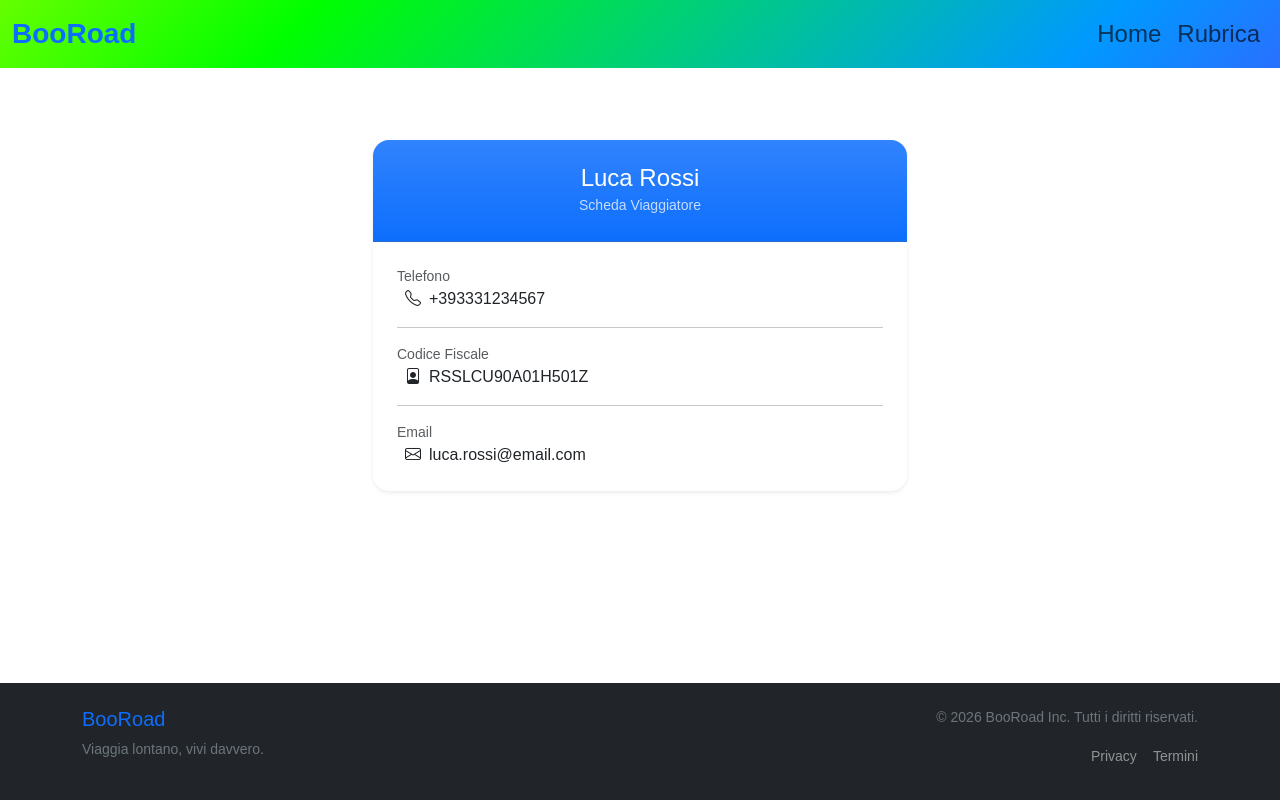
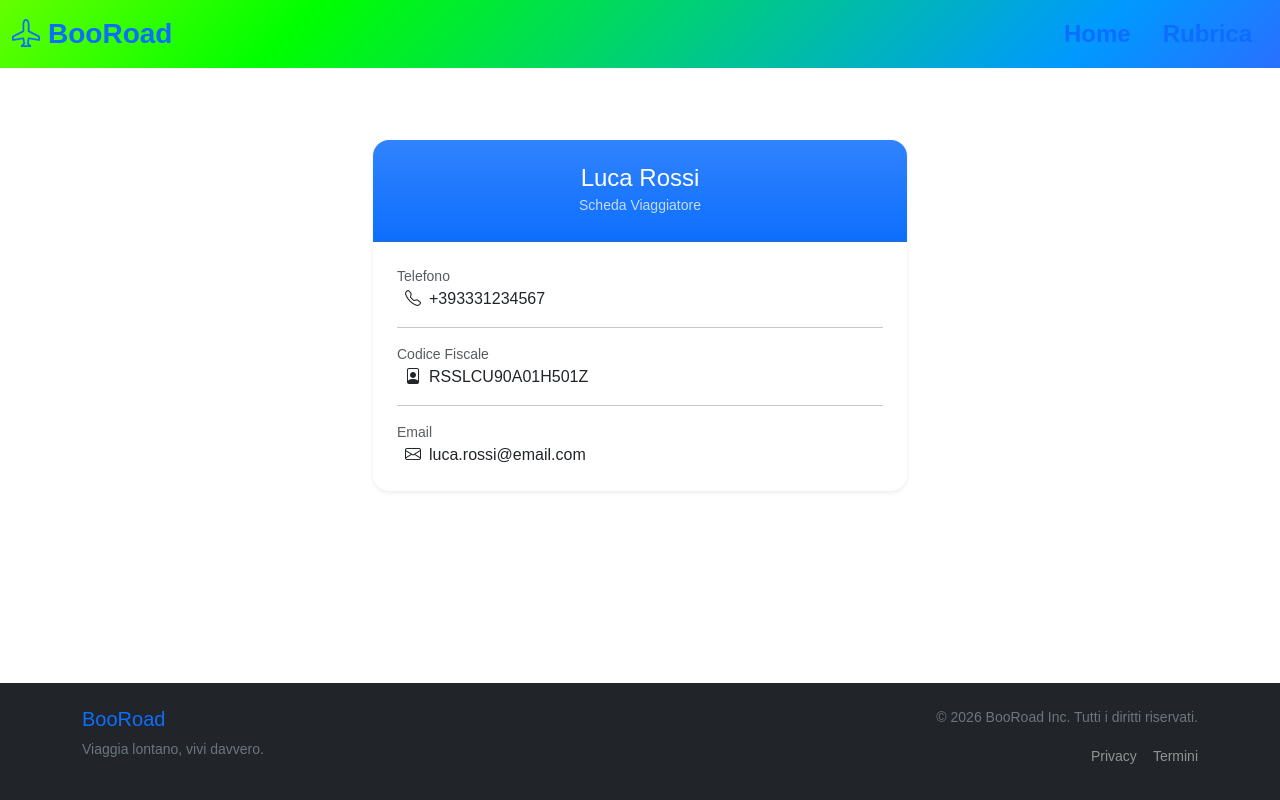
Before and after one commit to MhZ9191/soft-skill-project, a React (Vite) app: page /traveler/1 in a window 1280 px wide. Built offline with nearby package versions, Linux system fonts and the light colour scheme; a web font is replaced by a local one.

Commit message:
change ui navbar

```diff
--- a/src/layouts/DefaultLayout.jsx
+++ b/src/layouts/DefaultLayout.jsx
@@ -8,18 +8,19 @@ export default function DefaultLayout() {
       <nav className="navbar navbar-expand-lg bg-body-tertiary">
         <div className="container-fluid">
           <Link to="/" className="text-primary navbar-brand fs-3 fw-semibold">
+          <i className="bi bi-airplane text-primary me-2"></i>
             BooRoad
           </Link>
           <div className="navbar-nav ms-auto d-flex">
             <Link
-              className="nav-link fs-4 fw-medium"
+              className="nav-link fs-4 fw-bold text-primary px-3"
               aria-current="page"
               to="/"
             >
               Home
             </Link>
             <Link
-              className="nav-link fs-4 fw-medium"
+              className="nav-link fs-4 fw-bold text-primary px-3"
               aria-current="page"
               to="/address-book"
             >
```
